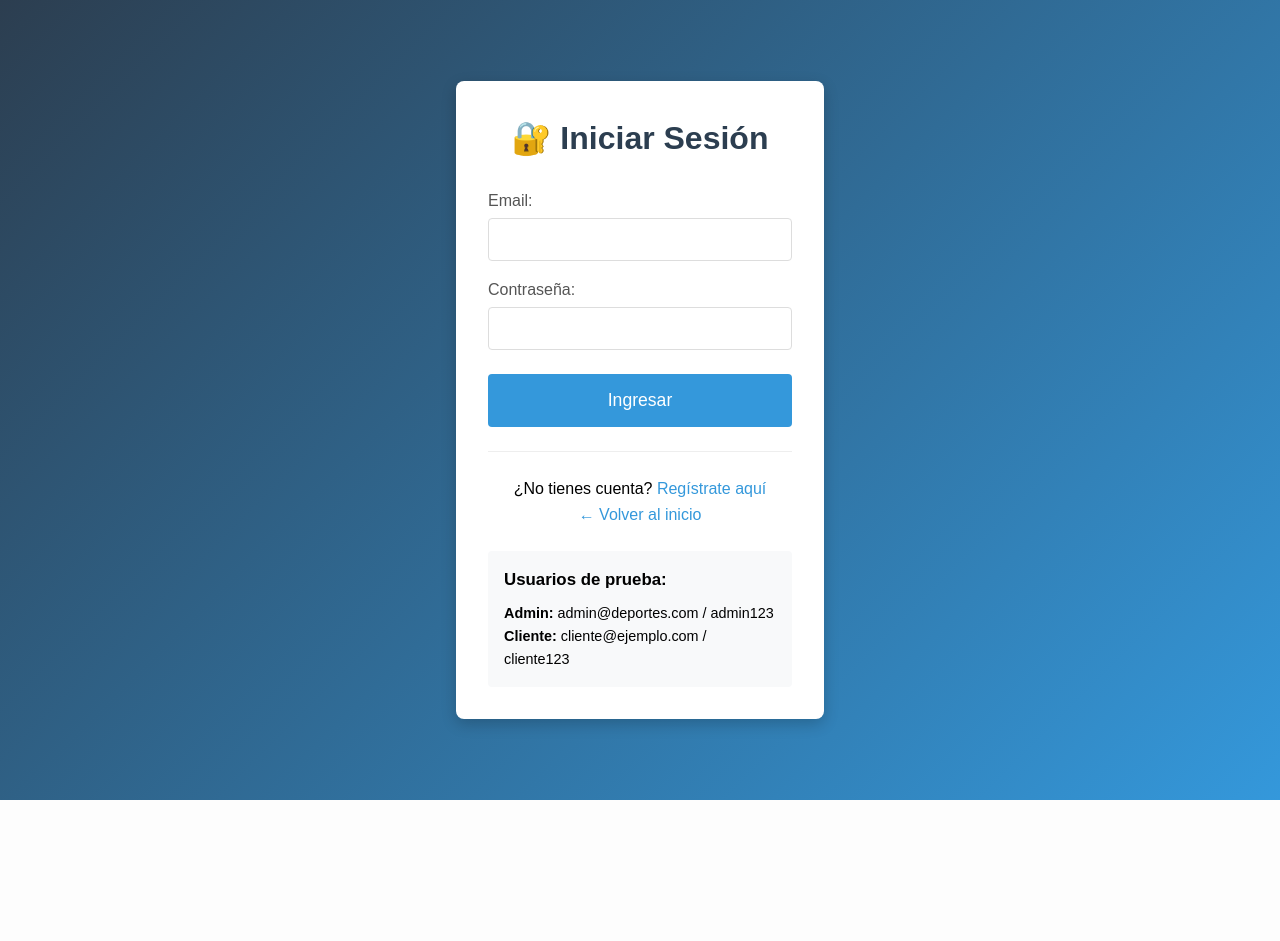
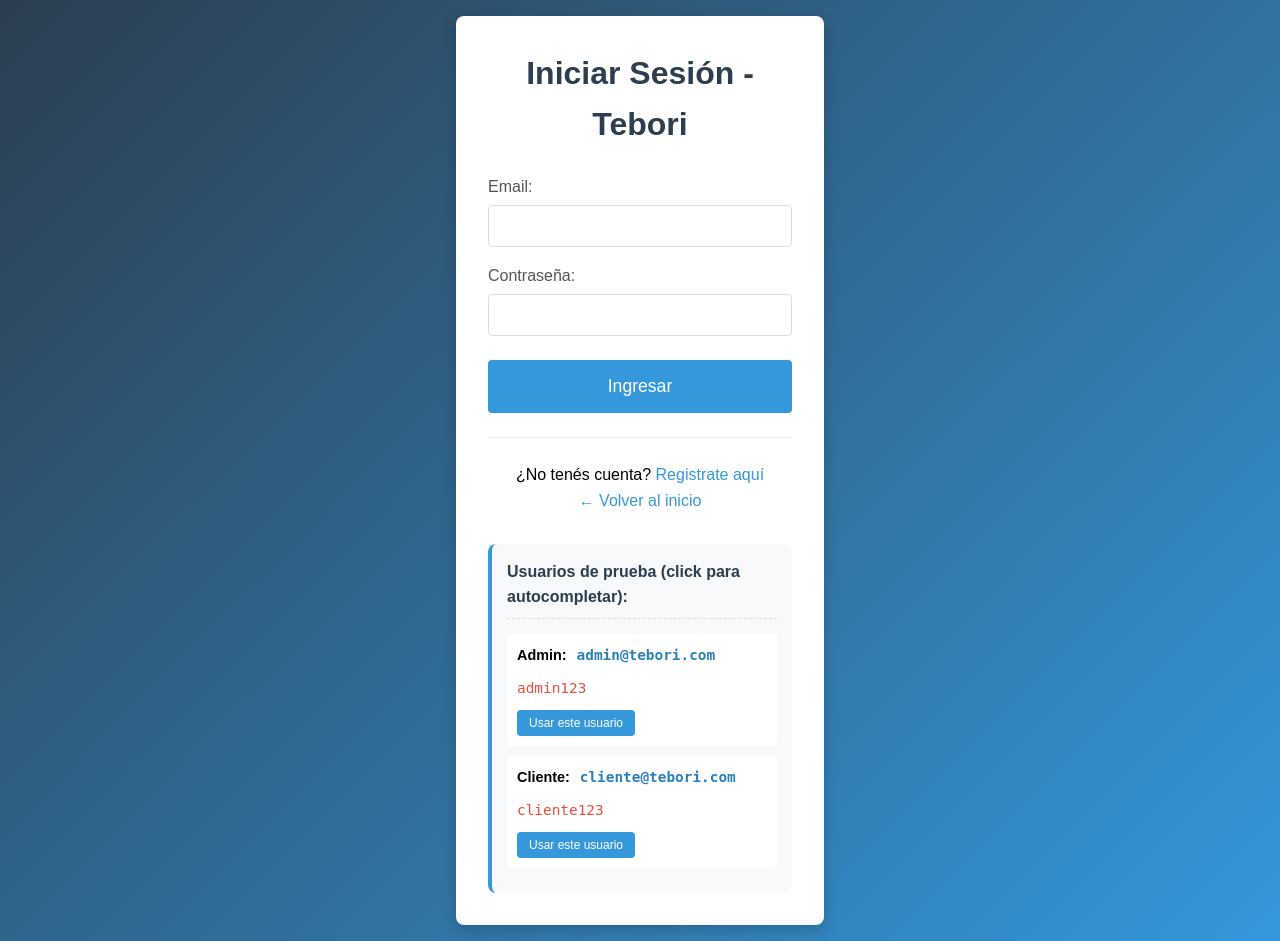
Before and after one commit to sudoLucas/web2_fibal, a PHP site: page /tebori/login.php in a window 1280 px wide. Before the commit the page ends 800 px from the top, so only its background shows below. Run offline with PHP 8.4, Linux system fonts and the light colour scheme; data that the repository does not hold is empty.

Commit message:
Refactor login logic and update UI elements

```diff
--- a/login.php
+++ b/login.php
@@ -1,6 +1,4 @@
 <?php
-session_start();
-
 include 'datos.php';
 
 $error = '';
@@ -9,20 +7,29 @@
     $email = $_POST['email'] ?? '';
     $password = $_POST['password'] ?? '';
 
-    $usuario_encontrado = false;
+    // Buscar usuario en base de datos
+    $query = "SELECT * FROM usuarios WHERE email = :email";
+    $stmt = $conn->prepare($query);
+    $stmt->bindParam(':email', $email);
+    $stmt->execute();
 
-    foreach ($usuarios as $email_usuario => $datos_usuario) {
-        if ($email == $email_usuario && $password == $datos_usuario['password']) {
-            $_SESSION['usuario_id'] = $datos_usuario['id'];
-            $_SESSION['usuario_nombre'] = $datos_usuario['nombre'];
-            $_SESSION['usuario_rol'] = $datos_usuario['rol'];
+    if ($stmt->rowCount() > 0) {
+        $usuario = $stmt->fetch(PDO::FETCH_ASSOC);
+
+        // Verificar contraseña (en producción usar password_verify())
+        if ($password == $usuario['password']) {
+            $_SESSION['usuario_id'] = $usuario['id'];
+            $_SESSION['usuario_nombre'] = $usuario['nombre'];
+            $_SESSION['usuario_rol'] = $usuario['rol'];
 
             header('Location: index.php');
             exit();
+        } else {
+            $error = 'Contraseña incorrecta';
         }
+    } else {
+        $error = 'Email no registrado';
     }
-
-    $error = 'Email o contraseña incorrectos';
 }
 ?>
 <!DOCTYPE html>
@@ -30,13 +37,77 @@
 <head>
     <meta charset="UTF-8">
     <meta name="viewport" content="width=device-width, initial-scale=1.0">
-    <title>Login - SportShop</title>
+    <title>Login - Tebori</title>
     <link rel="stylesheet" href="estilo.css">
+    <style>
+        .credenciales-prueba {
+            margin-top: 30px;
+            padding: 15px;
+            background: #f8f9fa;
+            border-radius: 8px;
+            border-left: 4px solid #3498db;
+        }
+
+        .credenciales-prueba h3 {
+            margin-top: 0;
+            color: #2c3e50;
+            font-size: 1rem;
+            border-bottom: 1px dashed #ddd;
+            padding-bottom: 8px;
+            margin-bottom: 15px;
+        }
+
+        .credencial-item {
+            margin: 10px 0;
+            padding: 10px;
+            background: white;
+            border-radius: 5px;
+            display: flex;
+            align-items: center;
+            justify-content: space-between;
+            flex-wrap: wrap;
+            gap: 10px;
+        }
+
+        .email {
+            color: #2980b9;
+            font-weight: bold;
+            font-family: monospace;
+        }
+
+        .password {
+            color: #e74c3c;
+            font-family: monospace;
+        }
+
+        .btn-pequeno {
+            background: #3498db;
+            color: white;
+            border: none;
+            padding: 6px 12px;
+            border-radius: 4px;
+            cursor: pointer;
+            font-size: 12px;
+            transition: background 0.3s;
+            white-space: nowrap;
+        }
+
+        .btn-pequeno:hover {
+            background: #2980b9;
+        }
+
+        .credencial-info {
+            display: flex;
+            align-items: center;
+            gap: 10px;
+            flex-wrap: wrap;
+        }
+    </style>
 </head>
 <body class="pagina-login">
     <div class="contenedor-login">
         <div class="login-box">
-            <h1>🔐 Iniciar Sesión</h1>
+            <h1>Iniciar Sesión - Tebori</h1>
 
             <?php if ($error): ?>
                 <div class="error"><?php echo $error; ?></div>
@@ -45,28 +116,65 @@
             <form method="POST" action="login.php">
                 <div class="grupo-form">
                     <label>Email:</label>
-                    <input type="email" name="email" required>
+                    <input type="email" name="email" required id="email-input">
                 </div>
 
                 <div class="grupo-form">
                     <label>Contraseña:</label>
-                    <input type="password" name="password" required>
+                    <input type="password" name="password" required id="password-input">
                 </div>
 
                 <button type="submit" class="btn-login">Ingresar</button>
             </form>
 
             <div class="login-links">
-                <p>¿No tienes cuenta? <a href="registro.php">Regístrate aquí</a></p>
+                <p>¿No tenés cuenta? <a href="registro.php">Registrate aquí</a></p>
                 <p><a href="index.php">← Volver al inicio</a></p>
             </div>
 
             <div class="credenciales-prueba">
-                <h3>Usuarios de prueba:</h3>
-                <p><strong>Admin:</strong> admin@deportes.com / admin123</p>
-                <p><strong>Cliente:</strong> cliente@ejemplo.com / cliente123</p>
+                <h3>Usuarios de prueba (click para autocompletar):</h3>
+                <div class="credencial-item">
+                    <div class="credencial-info">
+                        <strong>Admin:</strong>
+                        <span class="email">admin@tebori.com</span>
+                        <span class="password">admin123</span>
+                    </div>
+                    <button onclick="rellenarFormulario('admin@tebori.com', 'admin123')" class="btn-pequeno">
+                        Usar este usuario
+                    </button>
+                </div>
+                <div class="credencial-item">
+                    <div class="credencial-info">
+                        <strong>Cliente:</strong>
+                        <span class="email">cliente@tebori.com</span>
+                        <span class="password">cliente123</span>
+                    </div>
+                    <button onclick="rellenarFormulario('cliente@tebori.com', 'cliente123')" class="btn-pequeno">
+                        Usar este usuario
+                    </button>
+                </div>
             </div>
         </div>
     </div>
+
+    <script>
+    function rellenarFormulario(email, password) {
+        document.getElementById('email-input').value = email;
+        document.getElementById('password-input').value = password;
+
+        const emailInput = document.getElementById('email-input');
+        const originalBorder = emailInput.style.border;
+        const originalBackground = emailInput.style.backgroundColor;
+
+        emailInput.style.border = '2px solid #27ae60';
+        emailInput.style.backgroundColor = '#f0fff4';
+
+        setTimeout(() => {
+            emailInput.style.border = originalBorder;
+            emailInput.style.backgroundColor = originalBackground;
+        }, 1000);
+    }
+    </script>
 </body>
 </html>
```
